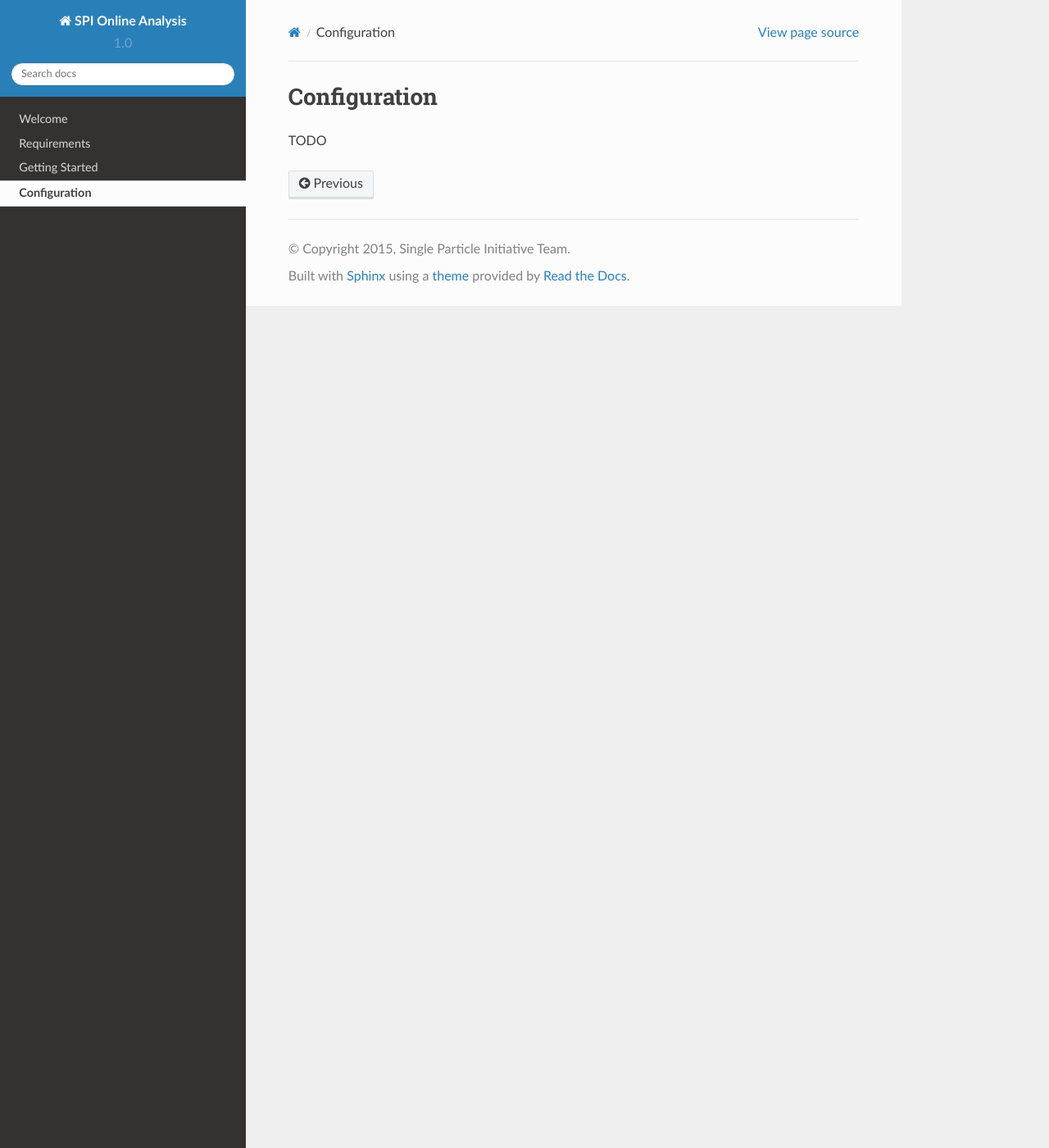
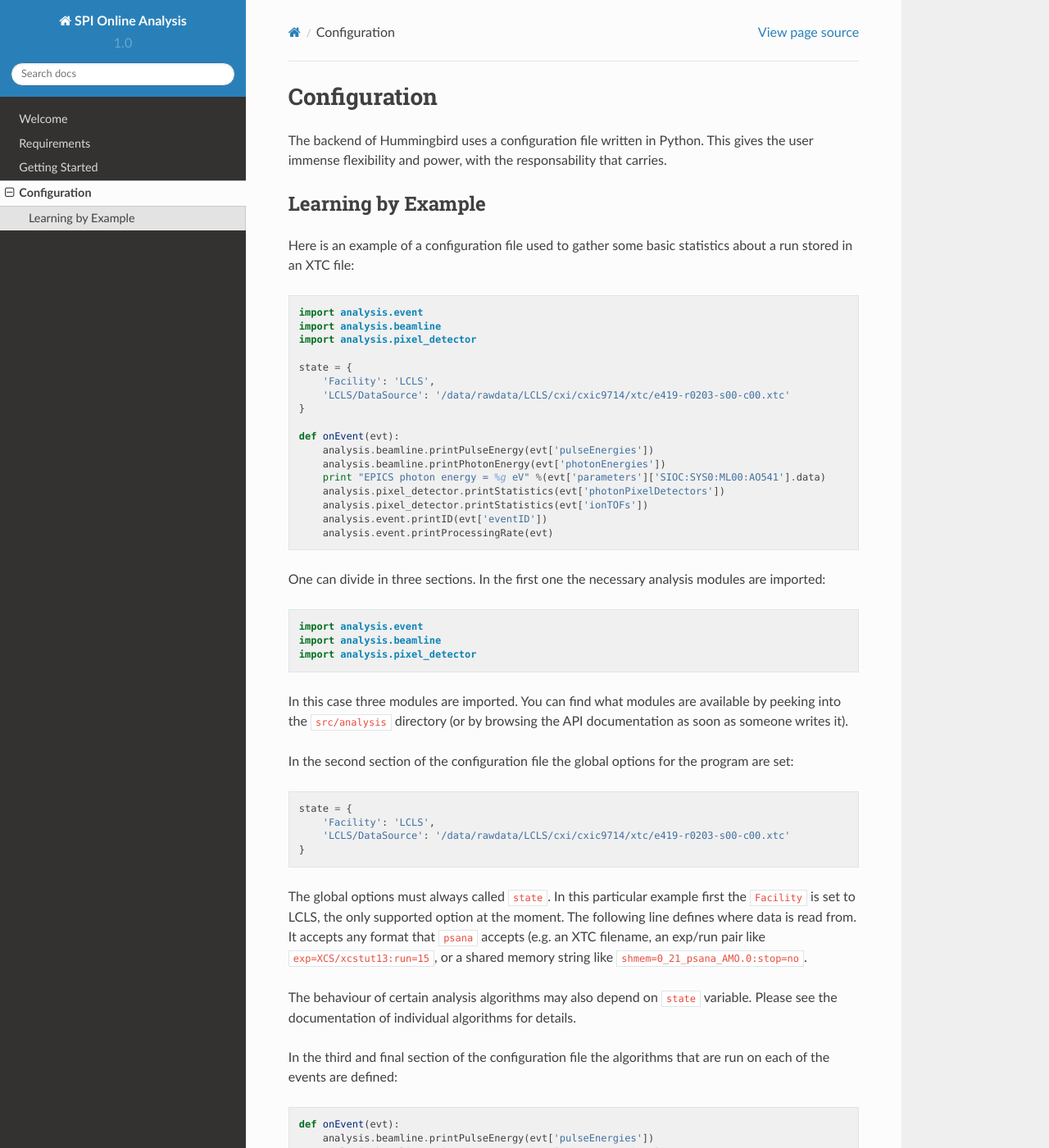
Before and after one commit to FXIhub/hummingbird, a Sphinx documentation site: the page built from docs/configuration.rst, in a window 1280 px wide and 1400 px high. Shown: the whole window at 82% size. Built offline with Sphinx 7.4.7 and the Read the Docs theme 2.0.0, drawn with Linux system fonts in a browser that asks for light colours; some of the changed text lies outside the part shown.

Commit message:
Add documentation about the configuration

```diff
--- a/docs/conf.py
+++ b/docs/conf.py
@@ -87,7 +87,8 @@ exclude_patterns = ['.build']
 #show_authors = False
 
 # The name of the Pygments (syntax highlighting) style to use.
-pygments_style = 'sphinx'
+#pygments_style = 'sphinx'
+pygments_style = 'friendly'
 
 # A list of ignored prefixes for module index sorting.
 #modindex_common_prefix = []
--- a/docs/configuration.rst
+++ b/docs/configuration.rst
@@ -1,4 +1,101 @@
 Configuration
 =============
 
-TODO
+The backend of Hummingbird uses a configuration file written in Python.
+This gives the user immense flexibility and power, with the responsability that
+carries.
+
+
+Learning by Example
+-------------------
+
+Here is an example of a configuration file used to gather some basic statistics
+about a run stored in an XTC file:
+
+::
+
+   import analysis.event
+   import analysis.beamline
+   import analysis.pixel_detector
+
+   state = {
+       'Facility': 'LCLS',
+       'LCLS/DataSource': '/data/rawdata/LCLS/cxi/cxic9714/xtc/e419-r0203-s00-c00.xtc'
+   }
+
+   def onEvent(evt):
+       analysis.beamline.printPulseEnergy(evt['pulseEnergies'])
+       analysis.beamline.printPhotonEnergy(evt['photonEnergies'])
+       print "EPICS photon energy = %g eV" %(evt['parameters']['SIOC:SYS0:ML00:AO541'].data)
+       analysis.pixel_detector.printStatistics(evt['photonPixelDetectors'])
+       analysis.pixel_detector.printStatistics(evt['ionTOFs'])
+       analysis.event.printID(evt['eventID'])
+       analysis.event.printProcessingRate(evt)
+
+One can divide in three sections. In the first one the necessary analysis
+modules are imported:
+
+::
+
+   import analysis.event
+   import analysis.beamline
+   import analysis.pixel_detector
+
+In this case three modules are imported. You can find what modules are available
+by peeking into the ``src/analysis`` directory (or by browsing the API
+documentation as soon as someone writes it).
+
+
+
+In the second section of the configuration file the global options for the program are set:
+
+::
+
+   state = {
+       'Facility': 'LCLS',
+       'LCLS/DataSource': '/data/rawdata/LCLS/cxi/cxic9714/xtc/e419-r0203-s00-c00.xtc'
+   }
+
+The global options must always called ``state``. In this particular example
+first the ``Facility`` is set to LCLS, the only supported option at the moment.
+The following line defines where data is read from. It accepts any format that
+``psana`` accepts (e.g. an XTC filename, an exp/run pair like
+``exp=XCS/xcstut13:run=15``, or a shared memory string like
+``shmem=0_21_psana_AMO.0:stop=no``.
+
+The behaviour of certain analysis algorithms may also depend on ``state``
+variable. Please see the documentation of individual algorithms for details.
+
+In the third and final section of the configuration file the algorithms that are
+run on each of the events are defined:
+
+::
+
+   def onEvent(evt):
+       analysis.beamline.printPulseEnergy(evt['pulseEnergies'])
+       analysis.beamline.printPhotonEnergy(evt['photonEnergies'])
+       print "EPICS photon energy = %g eV" %(evt['parameters']['SIOC:SYS0:ML00:AO541'].data)
+       analysis.pixel_detector.printStatistics(evt['photonPixelDetectors'])
+       analysis.pixel_detector.printStatistics(evt['ionTOFs'])
+       analysis.event.printID(evt['eventID'])
+       analysis.event.printProcessingRate(evt)
+
+The list of algorithms to run must always be defined inside the ``onEvent``
+function, which must take exactly one argument, named ``evt`` in this case.
+
+This is a function that is called once for every event. The argument is a
+dictionary containing the measurements in each event. For example in this case
+``evt['pulseEnergies']`` is a dictionary with 4 entries, corresponding to the 4
+gas monitor detector at LCLS. Each of the entries is a ``Record`` class containing at
+least ``name``, ``data`` and often ``unit`` attributes.
+
+.. tip::
+
+   To see a list of the available keys inside the ``evt`` simply run ``evt.keys()``.
+
+Using the ``evt`` variable one can pass data to multiple analysis algorithms.
+These algorithms will do the required analysis, communicate the results with the
+interface, and store any eventual output back onto the ``evt`` dictionary, using a
+new key. That way future analysis can use the output of previous ones.
+
+For a list of available algorithms please check the API documentation (coming soon!).
```
